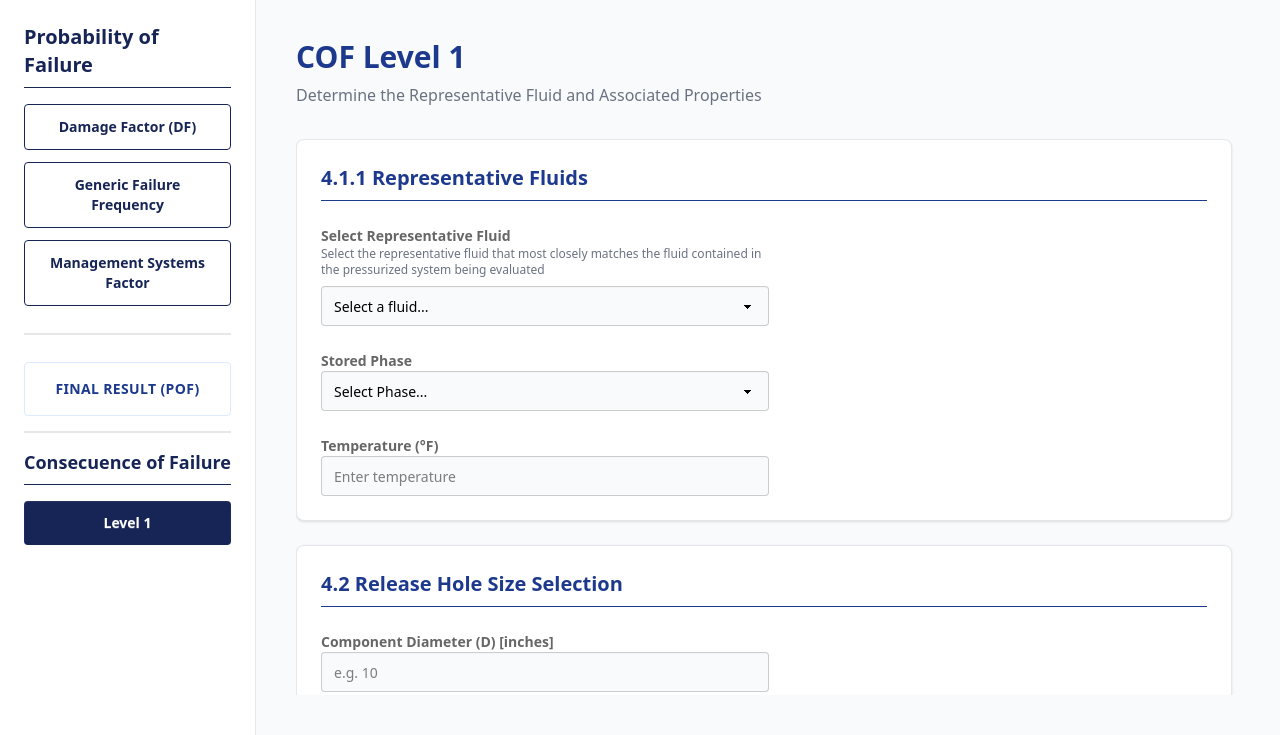
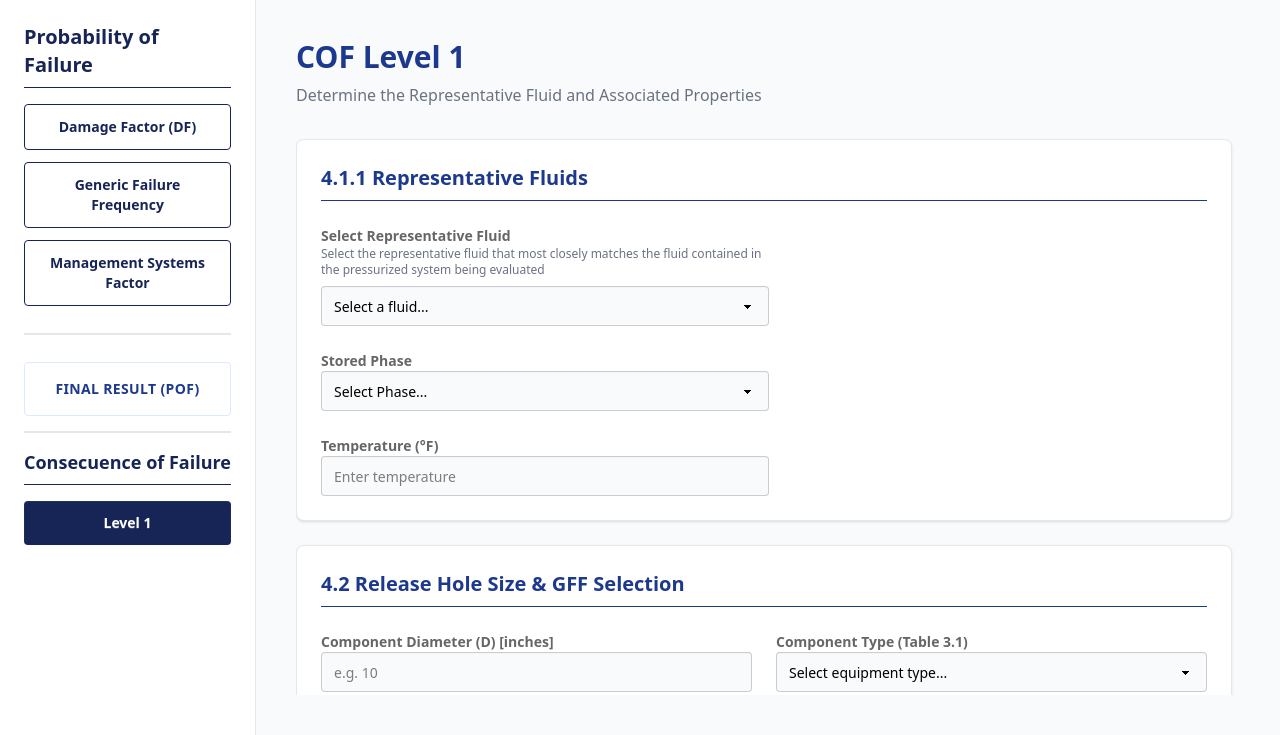
Before and after one commit to Sharkyacademy/Riesgo, a Django app: page /formula_app/COF-level-1/ in a window 1280 px wide. Shown: the part 65-800 px from the top of the page. Run offline with Django 5.2, Linux system fonts and the light colour scheme; the visitor is signed in with stand-in values (Sample User, id 1); style sheets or scripts are compiled from the project's sources; some libraries are stand-ins or nearby versions.

Commit message:
4.2.2 completo

```diff
--- a/formula_app/templates/formula_app/cof_level_1.html
+++ b/formula_app/templates/formula_app/cof_level_1.html
@@ -241,19 +241,31 @@
                         </div>
                     </div>
 
-                    <!-- STEP 4.2: Release Hole Size Selection -->
+                    <!-- STEP 4.2: Release Hole Size Selection & GFF -->
                     <div class="card bg-white shadow-sm border border-gray-200 mt-6">
                         <div class="card-body p-6">
                             <h2 class="card-title text-blue-900 text-xl border-b pb-2 mb-4">
-                                4.2 Release Hole Size Selection
+                                4.2 Release Hole Size & GFF Selection
                             </h2>
 
-                            <div class="form-control w-full max-w-md">
-                                <label class="label">
-                                    <span class="label-text font-semibold">Component Diameter (D) [inches]</span>
-                                </label>
-                                <input type="number" id="input_diameter" placeholder="e.g. 10" step="0.1"
-                                    class="input input-bordered w-full bg-gray-50" />
+                            <div class="grid grid-cols-1 md:grid-cols-2 gap-6 items-end">
+                                <div class="form-control w-full">
+                                    <label class="label">
+                                        <span class="label-text font-semibold">Component Diameter (D) [inches]</span>
+                                    </label>
+                                    <input type="number" id="input_diameter" placeholder="e.g. 10" step="0.1"
+                                        class="input input-bordered w-full bg-gray-50" />
+                                </div>
+
+                                <div class="form-control w-full">
+                                    <label class="label">
+                                        <span class="label-text font-semibold">Component Type (Table 3.1)</span>
+                                    </label>
+                                    <select id="select_component_type" class="select select-bordered w-full bg-gray-50">
+                                        <option disabled selected>Select equipment type...</option>
+                                        <!-- Populated by JS -->
+                                    </select>
+                                </div>
                             </div>
 
                             <div id="hole_sizes_container" class="overflow-x-auto mt-6 hidden">
@@ -263,6 +275,7 @@
                                             <th>Hole Size</th>
                                             <th>Generic Size</th>
                                             <th>Diameter (dn) [in]</th>
+                                            <th>GFF (failures/yr)</th>
                                         </tr>
                                     </thead>
                                     <tbody class="text-sm">
@@ -270,21 +283,29 @@
                                             <td class="font-bold">1</td>
                                             <td>Small</td>
                                             <td id="val_d1">-</td>
+                                            <td id="val_gff1">-</td>
                                         </tr>
                                         <tr>
                                             <td class="font-bold">2</td>
                                             <td>Medium</td>
                                             <td id="val_d2">-</td>
+                                            <td id="val_gff2">-</td>
                                         </tr>
                                         <tr>
                                             <td class="font-bold">3</td>
                                             <td>Large</td>
                                             <td id="val_d3">-</td>
+                                            <td id="val_gff3">-</td>
                                         </tr>
                                         <tr>
                                             <td class="font-bold">4</td>
                                             <td>Rupture</td>
                                             <td id="val_d4">-</td>
+                                            <td id="val_gff4">-</td>
+                                        </tr>
+                                        <tr class="bg-blue-50 border-t-2 border-blue-100">
+                                            <td colspan="3" class="text-right font-bold text-blue-900">Total GFF:</td>
+                                            <td id="val_gff_total" class="font-bold text-blue-900">-</td>
                                         </tr>
                                     </tbody>
                                 </table>
--- /dev/null
+++ b/static/formula_app/data/cof/gff_table_3_1.js
@@ -0,0 +1,110 @@
+
+const ComponentGFFs = [
+    {
+        equipmentType: "Compressor",
+        componentType: "COMPC",
+        label: "Compressor - Centrifugal (COMPC)",
+        gff: { small: 8.00E-06, medium: 2.00E-05, large: 2.00E-06, rupture: 0 },
+        gffTotal: 3.00E-05
+    },
+    {
+        equipmentType: "Compressor",
+        componentType: "COMPR",
+        label: "Compressor - Reciprocating (COMPR)",
+        gff: { small: 8.00E-06, medium: 2.00E-05, large: 2.00E-06, rupture: 6.00E-07 },
+        gffTotal: 3.06E-05
+    },
+    {
+        equipmentType: "Heat exchanger",
+        componentType: "HEXSS, HEXTS",
+        label: "Heat Exchanger (HEXSS, HEXTS)",
+        gff: { small: 8.00E-06, medium: 2.00E-05, large: 2.00E-06, rupture: 6.00E-07 },
+        gffTotal: 3.06E-05
+    },
+    {
+        equipmentType: "Pipe",
+        componentType: "PIPE-1, PIPE-2",
+        label: "Pipe - 1, 2 inch (PIPE-1, PIPE-2)",
+        gff: { small: 2.80E-05, medium: 0, large: 0, rupture: 2.60E-06 },
+        gffTotal: 3.06E-05
+    },
+    {
+        equipmentType: "Pipe",
+        componentType: "PIPE-4, PIPE-6",
+        label: "Pipe - 4, 6 inch (PIPE-4, PIPE-6)",
+        gff: { small: 8.00E-06, medium: 2.00E-05, large: 0, rupture: 2.60E-06 },
+        gffTotal: 3.06E-05
+    },
+    {
+        equipmentType: "Pipe",
+        componentType: "PIPE-8+",
+        label: "Pipe - 8, 10, 12, 16, >16 inch",
+        gff: { small: 8.00E-06, medium: 2.00E-05, large: 2.00E-06, rupture: 6.00E-07 },
+        gffTotal: 3.06E-05
+    },
+    {
+        equipmentType: "Pump",
+        componentType: "PUMP2S, PUMPR, PUMP1S",
+        label: "Pump (PUMP2S, PUMPR, PUMP1S)",
+        gff: { small: 8.00E-06, medium: 2.00E-05, large: 2.00E-06, rupture: 6.00E-07 },
+        gffTotal: 3.06E-05
+    },
+    {
+        equipmentType: "Tank620",
+        componentType: "TANKBOTTOM",
+        label: "Tank620 - Bottom (TANKBOTTOM)",
+        gff: { small: 7.20E-04, medium: 0, large: 0, rupture: 2.00E-06 },
+        gffTotal: 7.22E-04
+    },
+    {
+        equipmentType: "Tank620",
+        componentType: "TANKBOTEDGE",
+        label: "Tank620 - Bottom Edge (TANKBOTEDGE)",
+        gff: { small: 7.20E-04, medium: 0, large: 0, rupture: 2.00E-06 },
+        gffTotal: 7.22E-04
+    },
+    {
+        equipmentType: "Tank620",
+        componentType: "COURSE-1-10",
+        label: "Tank620 - Course 1-10",
+        gff: { small: 7.00E-05, medium: 2.50E-05, large: 5.00E-06, rupture: 1.00E-07 },
+        gffTotal: 1.00E-04
+    },
+    {
+        equipmentType: "Tank650",
+        componentType: "TANKBOTTOM",
+        label: "Tank650 - Bottom (TANKBOTTOM)",
+        gff: { small: 7.20E-04, medium: 0, large: 0, rupture: 2.00E-06 },
+        gffTotal: 7.22E-04
+    },
+    {
+        equipmentType: "Tank650",
+        componentType: "TANKBOTEDGE",
+        label: "Tank650 - Bottom Edge (TANKBOTEDGE)",
+        gff: { small: 7.20E-04, medium: 0, large: 0, rupture: 2.00E-06 },
+        gffTotal: 7.22E-04
+    },
+    {
+        equipmentType: "Tank650",
+        componentType: "COURSE-1-10",
+        label: "Tank650 - Course 1-10",
+        gff: { small: 7.00E-05, medium: 2.50E-05, large: 5.00E-06, rupture: 1.00E-07 },
+        gffTotal: 1.00E-04
+    },
+    {
+        equipmentType: "FinFan",
+        componentType: "FINFAN TUBES, HEADER",
+        label: "FinFan (Tubes, Header)",
+        gff: { small: 8.00E-06, medium: 2.00E-05, large: 2.00E-06, rupture: 6.00E-07 },
+        gffTotal: 3.06E-05
+    },
+    {
+        equipmentType: "Vessel",
+        componentType: "Drum, Reactor, Column",
+        label: "Vessel (Drum, Reactor, Column, Filter)",
+        gff: { small: 8.00E-06, medium: 2.00E-05, large: 2.00E-06, rupture: 6.00E-07 },
+        gffTotal: 3.06E-05
+    }
+];
+
+export default ComponentGFFs;
--- a/static/formula_app/js/cof_level_1.js
+++ b/static/formula_app/js/cof_level_1.js
@@ -1,5 +1,6 @@
 import { RepresentativeFluids } from '../data/cof/table4_1_1.js';
 import { FluidProperties } from '../data/cof/table4_1_2.js';
+import ComponentGFFs from '../data/cof/gff_table_3_1.js'; // Default export
 
 document.addEventListener('DOMContentLoaded', () => {
 
@@ -241,13 +242,21 @@ document.addEventListener('DOMContentLoaded', () => {
 
                 // --- STEP 4.2: Release Hole Size Calculation (Table 4.4) ---
                 const inputDiameter = document.getElementById('input_diameter');
+                const selectComponent = document.getElementById('select_component_type');
                 const holeSizesContainer = document.getElementById('hole_sizes_container');
                 const valD1 = document.getElementById('val_d1');
                 const valD2 = document.getElementById('val_d2');
                 const valD3 = document.getElementById('val_d3');
                 const valD4 = document.getElementById('val_d4');
 
+                const valGff1 = document.getElementById('val_gff1');
+                const valGff2 = document.getElementById('val_gff2');
+                const valGff3 = document.getElementById('val_gff3');
+                const valGff4 = document.getElementById('val_gff4');
+                const valGffTotal = document.getElementById('val_gff_total');
+
                 const diameter = inputDiameter ? parseFloat(inputDiameter.value) : NaN;
+                const componentLabel = selectComponent ? selectComponent.value : null;
 
                 if (!isNaN(diameter) && diameter > 0) {
                     // d1 = 0.25
@@ -267,6 +276,25 @@ document.addEventListener('DOMContentLoaded', () => {
                     if (valD3) valD3.textContent = d3.toFixed(2);
                     if (valD4) valD4.textContent = d4.toFixed(2);
 
+                    // GFF Lookup
+                    if (componentLabel && componentLabel !== "Select equipment type...") {
+                        const compData = ComponentGFFs.find(c => c.label === componentLabel);
+                        if (compData) {
+                            if (valGff1) valGff1.textContent = compData.gff.small.toExponential(2);
+                            if (valGff2) valGff2.textContent = compData.gff.medium.toExponential(2);
+                            if (valGff3) valGff3.textContent = compData.gff.large.toExponential(2);
+                            if (valGff4) valGff4.textContent = compData.gff.rupture.toExponential(2);
+                            if (valGffTotal) valGffTotal.textContent = compData.gffTotal.toExponential(2);
+                        }
+                    } else {
+                        // Clear GFFs if no component selected
+                        if (valGff1) valGff1.textContent = '-';
+                        if (valGff2) valGff2.textContent = '-';
+                        if (valGff3) valGff3.textContent = '-';
+                        if (valGff4) valGff4.textContent = '-';
+                        if (valGffTotal) valGffTotal.textContent = '-';
+                    }
+
                     if (holeSizesContainer) holeSizesContainer.classList.remove('hidden');
                 } else {
                     if (holeSizesContainer) holeSizesContainer.classList.add('hidden');
@@ -277,6 +305,19 @@ document.addEventListener('DOMContentLoaded', () => {
                 propertiesCard.classList.add('hidden');
                 if (document.getElementById('release_phase_card')) document.getElementById('release_phase_card').classList.add('hidden');
             }
+        }
+
+        // Populate Component Dropdown
+        const selectComponent = document.getElementById('select_component_type');
+        if (selectComponent && ComponentGFFs) {
+            ComponentGFFs.forEach(comp => {
+                const option = document.createElement('option');
+                option.value = comp.label;
+                option.textContent = comp.label;
+                selectComponent.appendChild(option);
+            });
+            // Listener
+            selectComponent.addEventListener('change', updateDisplay);
         }
 
         // Event Listeners
```
